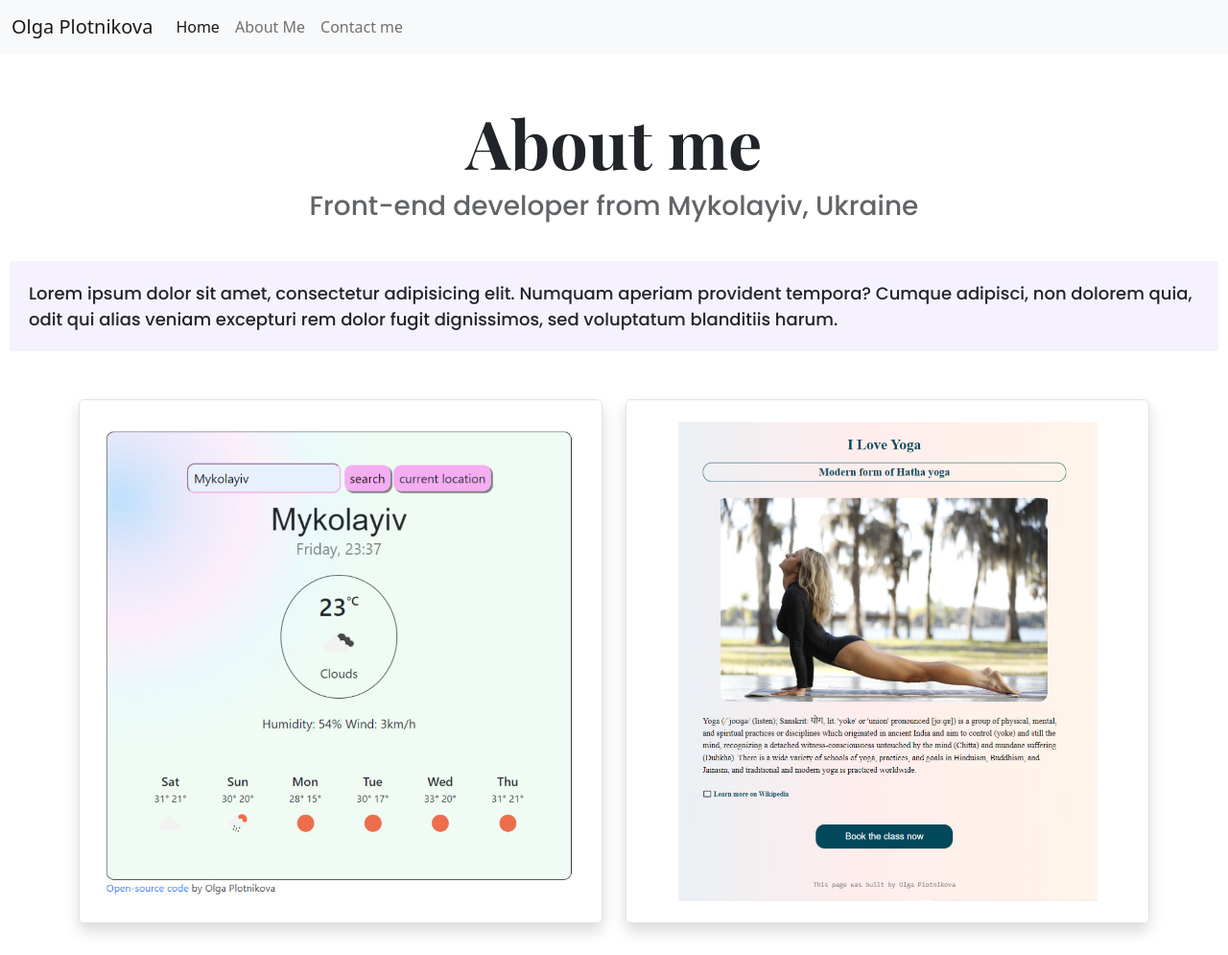
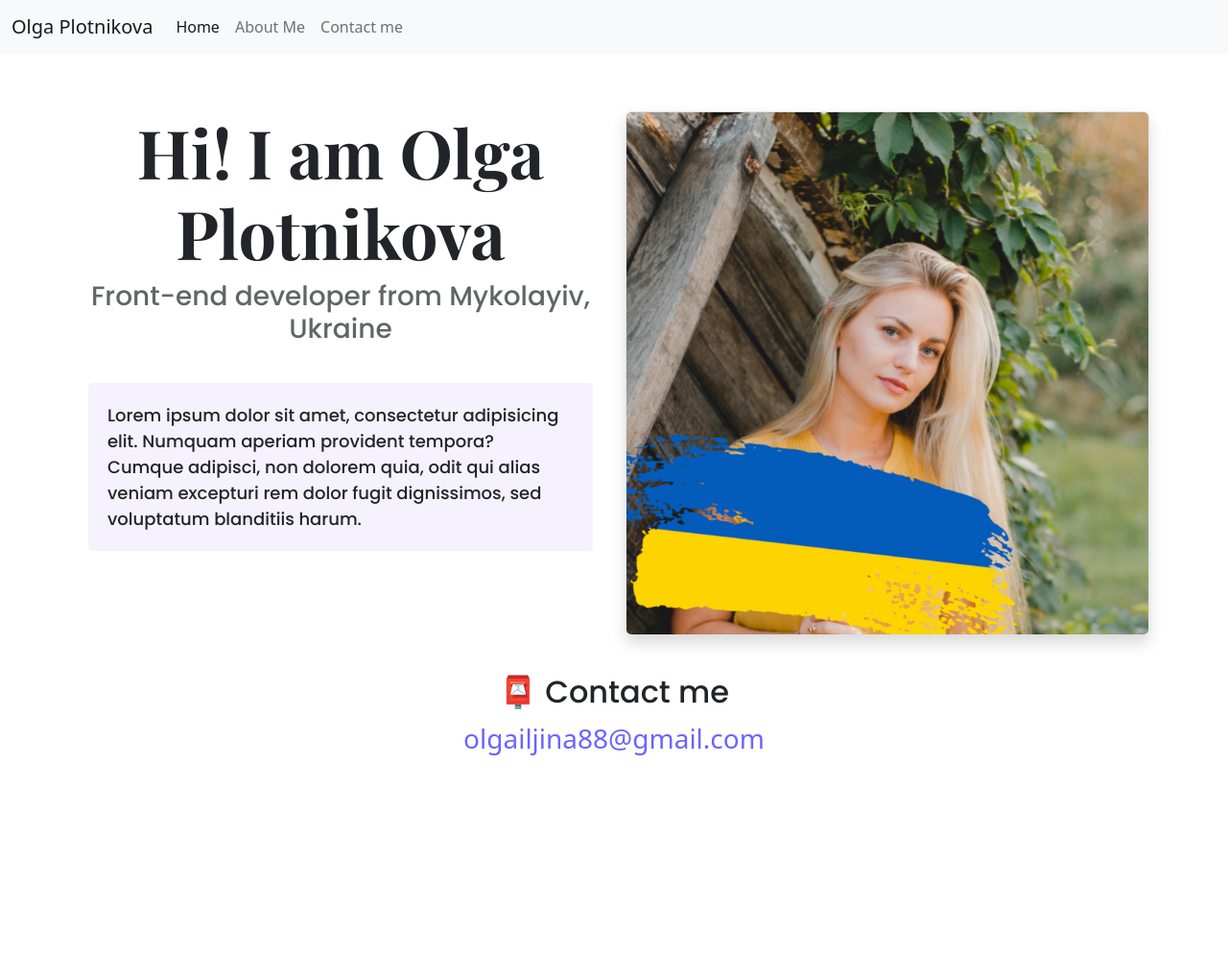
Before and after one commit to olgamati/olga-plotnikova, a plain HTML site: page about.html in a window 1280 px wide. Shown: the top 995 px of the page at 96% size. After the commit the page ends 810 px from the top, so only its background shows below. Drawn offline with nearby package versions, Linux system fonts and the light colour scheme.

Commit message:
Changed the structure and designe of about.html

```diff
--- a/about.html
+++ b/about.html
@@ -17,6 +17,7 @@
       href="https://fonts.googleapis.com/css2?family=Playfair+Display:wght@700&family=Poppins:wght@500&display=swap"
       rel="stylesheet"
     />
+
     <script
       src="https://cdn.jsdelivr.net/npm/bootstrap@5.2.0-beta1/dist/js/bootstrap.min.js"
       integrity="sha384-kjU+l4N0Yf4ZOJErLsIcvOU2qSb74wXpOhqTvwVx3OElZRweTnQ6d31fXEoRD1Jy"
@@ -58,10 +59,11 @@
         </div>
       </div>
     </nav>
-    <div class="hero">
-      <h1 class="main">About me</h1>
+    <div class="hero container">
+      <div class="row">
+        <div class="col-lg-6">
+        <h1 class="main">Hi! I am Olga Plotnikova</h1>
         <h3>Front-end developer from Mykolayiv, Ukraine</h3>
-    </div>
       <div class="about-paragraphs text-center">
         <p>
           Lorem ipsum dolor sit amet, consectetur adipisicing elit. Numquam
@@ -70,24 +72,17 @@
           blanditiis harum.
         </p>
       </div>
-    <div class="container">
-      <div class="row">
-        <div class="col-sm-6">
-          <img
-            src="images/myweather.png"
+      </div>
+
+      <div class="col-lg-6">
+        <image
+          src="images/avatarme.jpg"
           class="img-fluid border shadow rounded pl-10 pr-10"
-            alt="Created weather app"
-          />
-        </div>
-        <div class="col-sm-6">
-          <image
-            src="images/myyoga.png"
-            class="img-fluid border shadow rounded pl-10 pr-10"
-            alt="Created yoga app"
+          alt="Olga Plotnikova"
         />
       </div>
     </div>
-    </div>
+
     <div class="contact">
       <h2>📮 Contact me</h2>
       <a href="mailto:[email]" class="email-link"> olgailjina88@gmail.com </a>
```
Also changed, not shown: images/avatarme.jpg (added). Lines whose indentation alone changed are shown as unchanged.
